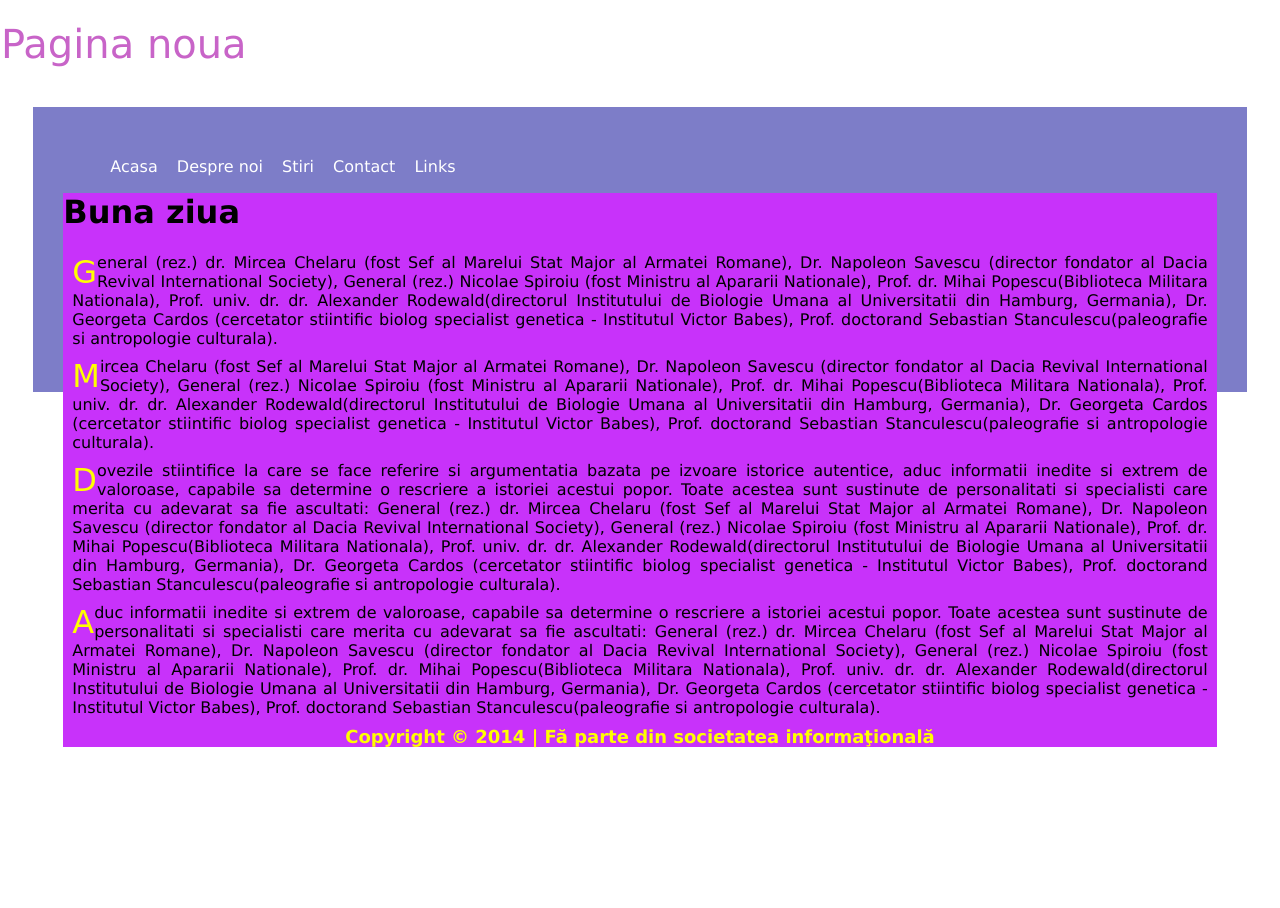
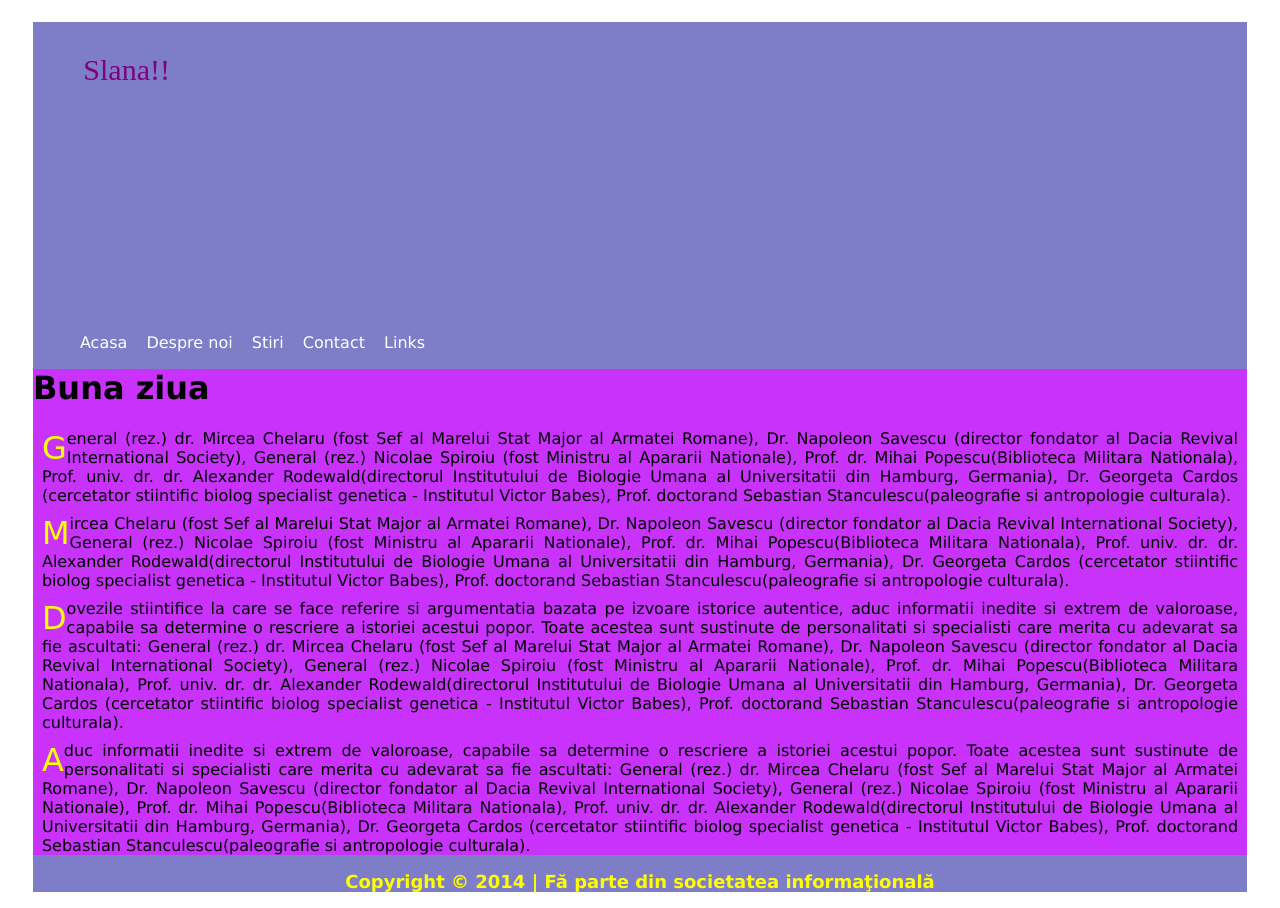
Before and after one commit to vict0ertkz/lada_phonegap, a plain HTML site: page index.html in a window 1280 px wide. Before the commit the page ends 800 px from the top, so only its background shows below. Drawn offline with Linux system fonts and the light colour scheme; files that its build step writes are made by us from their sources.

Commit message:
Update index.html

```diff
--- a/index.html
+++ b/index.html
@@ -6,11 +6,12 @@
 </head>
 <body>
 <div id="titlu">
-     <p style="font-size:40;color:rgb(200,100,200)">Pagina noua</p>
+
 </div>
 <div id="tot">
   <div id="header">
-  </div?>
+  <div class="titlu_cap" font="color:blue"> Slana!! </div>
+  </div>
   <div id="menu">
       <ul>
        <li><a href="#">Acasa </a></li>
@@ -33,10 +34,11 @@
 
 	  </p>
 	  <p>Aduc informatii inedite si extrem de valoroase, capabile sa determine o rescriere a istoriei acestui popor. Toate acestea sunt sustinute de personalitati si specialisti care merita cu adevarat sa fie ascultati: General (rez.) dr. Mircea Chelaru (fost Sef al Marelui Stat Major al Armatei Romane), Dr. Napoleon Savescu (director fondator al Dacia Revival International Society), General (rez.) Nicolae Spiroiu (fost Ministru al Apararii Nationale), Prof. dr. Mihai Popescu(Biblioteca Militara Nationala), Prof. univ. dr. dr. Alexander Rodewald(directorul Institutului de Biologie Umana al Universitatii din Hamburg, Germania), Dr. Georgeta Cardos (cercetator stiintific biolog specialist genetica - Institutul Victor Babes), Prof. doctorand Sebastian Stanculescu(paleografie si antropologie culturala).
+	  </div>
 
 	  </p>
 	<div id="footer"> <center> <span> Copyright &copy; 2014 | F&#259 parte din societatea informa&#355;ional&#259;  </span></center>
-
+  </div>
 
 </div>
 <p>
```
